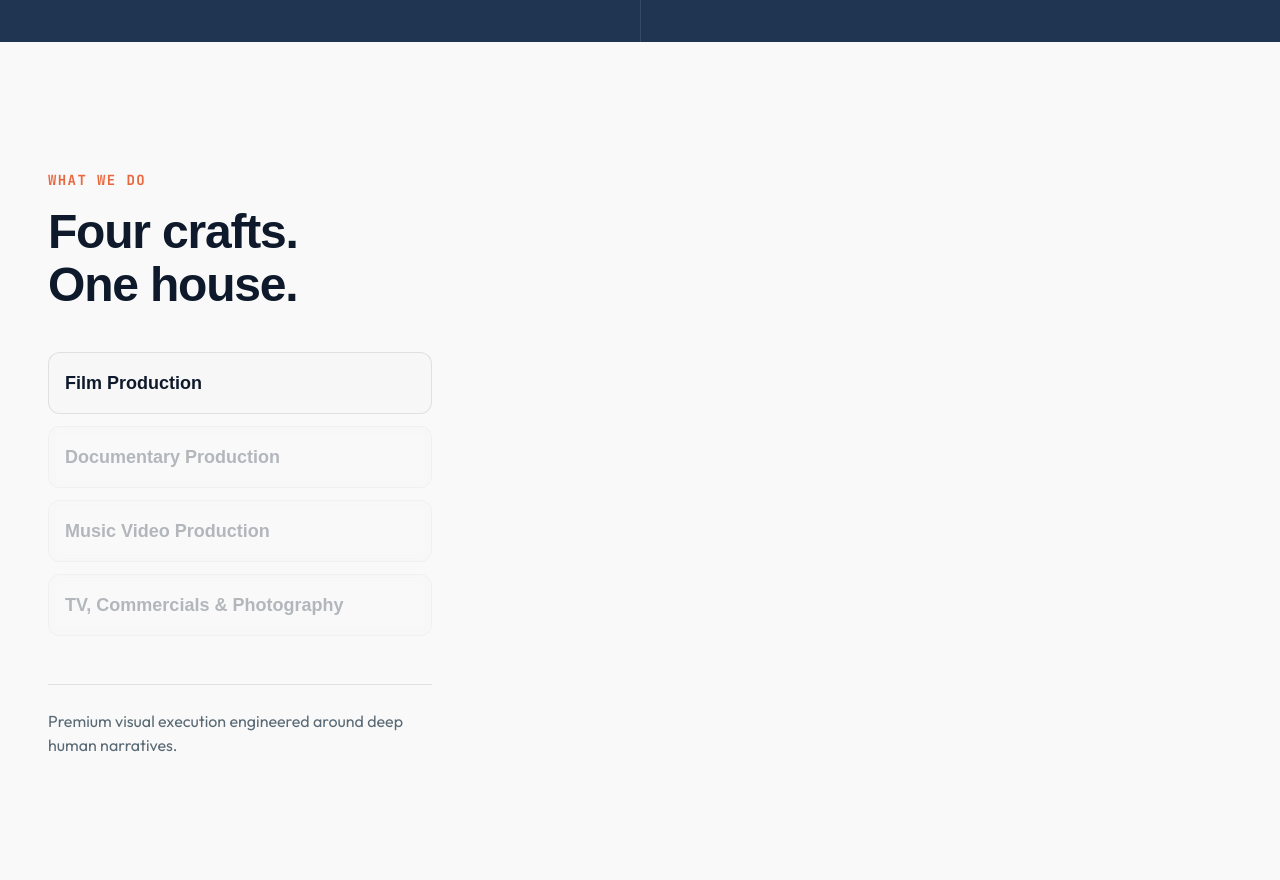
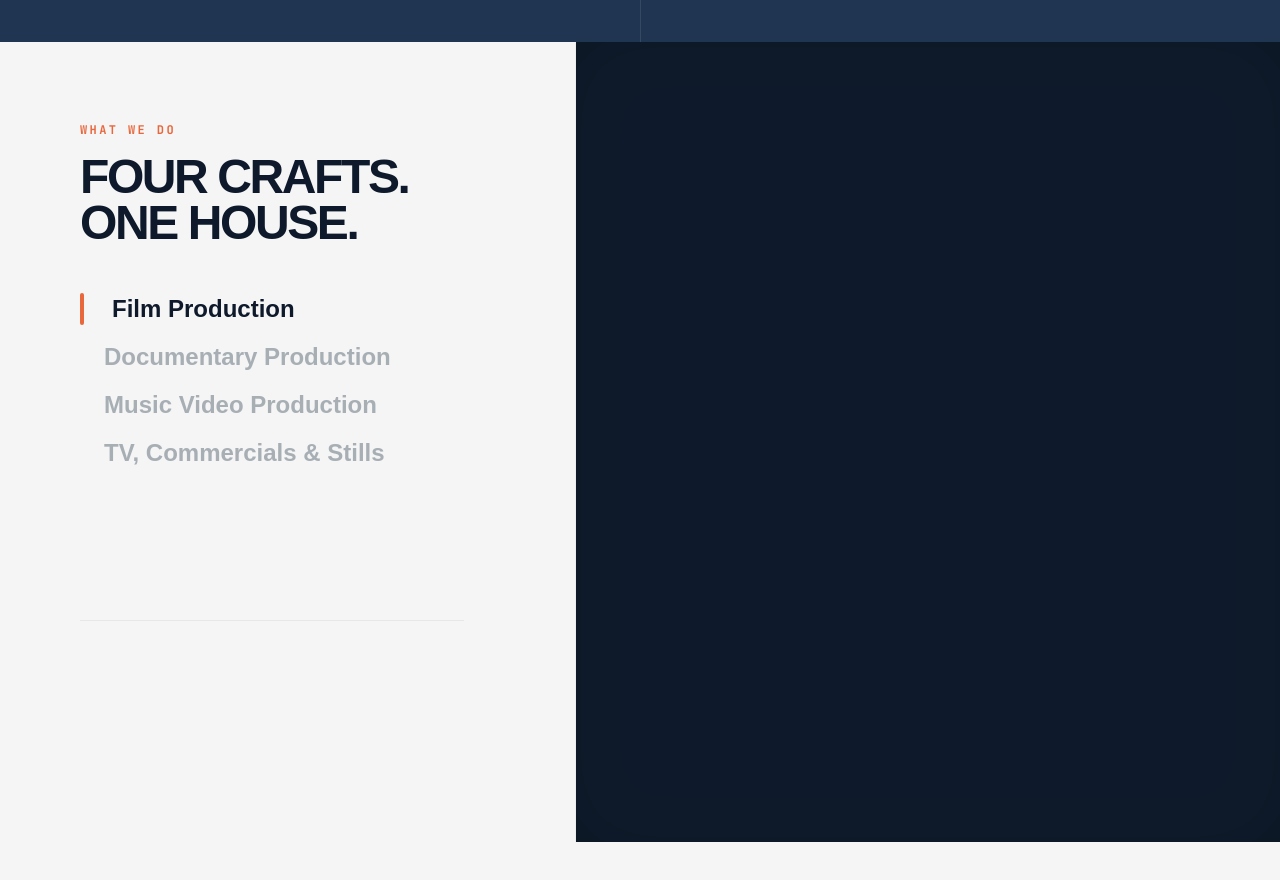
Before and after one commit to tonyk-code/ESAG, a React (Vite) app: page / in a window 1280 px wide. Shown: the part 1620-2500 px from the top of the page. Built offline with nearby package versions, Linux system fonts and the light colour scheme; a web font is replaced by a local one.

Commit message:
add design-system aligned AwardsStrip and sticky services scrolling

```diff
--- /dev/null
+++ b/src/components/pages/home/AwardsStrip.tsx
@@ -0,0 +1,90 @@
+import { motion } from "motion/react";
+
+interface AwardBadge {
+  name: string;
+  year: string;
+  category: string;
+  imgUrl: string;
+}
+
+export default function AwardsStrip() {
+  const awards: AwardBadge[] = [
+    {
+      name: "Addy Awards",
+      year: "2025",
+      category: "Best Cinematography",
+      imgUrl: "https://cdn.prod.website-files.com/65f0eda4907429e328a9b8a2/65f69850f859eed35314545f_addy.webp",
+    },
+    {
+      name: "Telly Awards",
+      year: "2025",
+      category: "Gold Winner — Commercials",
+      imgUrl: "https://cdn.prod.website-files.com/65f0eda4907429e328a9b8a2/65f6a2084368510500989f99_telly.webp",
+    },
+    {
+      name: "Muse Creative Awards",
+      year: "2024",
+      category: "Platinum — Video Production",
+      imgUrl: "https://cdn.prod.website-files.com/65f0eda4907429e328a9b8a2/65f6a26d3eae060f2437bc72_muse.webp",
+    },
+  ];
+
+  return (
+    <div
+      className="w-full bg-surface-alt border-b border-border/80 overflow-hidden"
+      style={{
+        paddingTop: "var(--_spacing---section-space--small)",
+        paddingBottom: "var(--_spacing---section-space--small)"
+      }}
+    >
+      <div
+        className="mx-auto flex flex-col items-center"
+        style={{
+          maxWidth: "var(--max-width--main)",
+          paddingLeft: "var(--site--margin)",
+          paddingRight: "var(--site--margin)"
+        }}
+      >
+
+        <div className="flex items-center gap-4 mb-12 select-none opacity-80">
+          <svg className="w-5 h-5 text-accent transform -scale-x-100" fill="none" stroke="currentColor" strokeWidth="1.5" viewBox="0 0 24 24">
+            <path strokeLinecap="round" strokeLinejoin="round" d="M12 21a9 9 0 0 1-9-9m9 9a9 9 0 0 0 9-9m-9 9V3m0 18a9 9 0 0 1 9-9m-9 9a9 9 0 0 0-9-9M3 12h18" />
+          </svg>
+
+          <span className="font-mono text-xs font-bold uppercase tracking-widest text-secondary">
+            AWARD WINNING PRODUCTION STUDIO
+          </span>
+
+          <svg className="w-5 h-5 text-accent" fill="none" stroke="currentColor" strokeWidth="1.5" viewBox="0 0 24 24">
+            <path strokeLinecap="round" strokeLinejoin="round" d="M12 21a9 9 0 0 1-9-9m9 9a9 9 0 0 0 9-9m-9 9V3m0 18a9 9 0 0 1 9-9m-9 9a9 9 0 0 0-9-9M3 12h18" />
+          </svg>
+        </div>
+
+        <div
+          className="w-full max-w-4xl grid grid-cols-1 md:grid-cols-3 items-center justify-items-center"
+        >
+          {awards.map((award, idx) => (
+            <motion.div
+              key={`award-${idx}`}
+              initial={{ opacity: 0, y: 12 }}
+              whileInView={{ opacity: 1, y: 0 }}
+              viewport={{ once: true, margin: "-20px" }}
+              transition={{ duration: 0.6, delay: idx * 0.08, ease: [0.16, 1, 0.3, 1] }}
+              className="flex items-center text-center group w-fit "
+            >
+              <div className="h-16 flex items-center justify-center mb-5">
+                <img
+                  src={award.imgUrl}
+                  alt={`${award.name} Crest`}
+                  className="max-h-full w-auto object-contain"
+                  loading="lazy"
+                />
+              </div>
+            </motion.div>
+          ))}
+        </div>
+
+      </div>
+    </div>
+  );
+}
--- a/src/components/pages/home/ServicesOverview.tsx
+++ b/src/components/pages/home/ServicesOverview.tsx
@@ -1,6 +1,6 @@
-import { useRef } from "react";
+import { useRef, useState } from "react";
 import { Link } from "react-router";
-import { motion, useScroll, useTransform, MotionValue } from "motion/react";
+import { motion, useScroll, useMotionValueEvent } from "motion/react";
 import { ArrowRight } from "lucide-react";
 
 interface ServiceItem {
@@ -10,130 +10,34 @@ interface ServiceItem {
   img: string;
 }
 
-/* ============================================================
-   SUB-COMPONENT 1: Pinned Tracking Tab (Left Column)
-   ============================================================ */
-/* ============================================================
-   SUB-COMPONENT 1: Pinned Tracking Tab (Left Column)
-   ============================================================ */
-function TrackingTab({
-  title,
-  idx,
-  total,
-  progress
-}: {
-  title: string;
-  idx: number;
-  total: number;
-  progress: MotionValue<number>;
-}) {
-  const step = 1 / total;
-  const startRange = idx * step;
-  const endRange = (idx + 1) * step;
-
-  // FIXED: Wrapped calculation thresholds in Math constraints to guarantee native boundaries
-  const tabOpacity = useTransform(
-    progress,
-    [
-      Math.max(0, startRange - 0.05),
-      startRange,
-      endRange,
-      Math.min(1, endRange + 0.05)
-    ],
-    [0.3, 1, 1, 0.3]
-  );
-
-  return (
-    <motion.div
-      style={{ opacity: tabOpacity }}
-      className="p-4 rounded-xl border border-border bg-surface/40 backdrop-blur-xs font-display font-semibold text-lg text-primary"
-    >
-      {title}
-    </motion.div>
-  );
-}
-
-/* ============================================================
-   SUB-COMPONENT 2: Scrolling Service Card (Right Column)
-   ============================================================ */
-function ServiceCard({ service }: { service: ServiceItem }) {
-  const cardRef = useRef<HTMLDivElement>(null);
-
-  // Cleanly tracking individual element viewport status away from loop callbacks
-  const { scrollYProgress: cardProgress } = useScroll({
-    target: cardRef,
-    offset: ["start end", "center center"]
-  });
-
-  const opacity = useTransform(cardProgress, [0, 0.7], [0, 1]);
-  const x = useTransform(cardProgress, [0, 0.7], [25, 0]);
-
-  return (
-    <motion.div
-      ref={cardRef}
-      style={{ opacity, x }}
-      className="w-full flex flex-col p-6 md:p-8 rounded-2xl border border-border bg-surface shadow-card relative overflow-hidden group"
-    >
-      <div className="flex items-center space-x-3 mb-6">
-        <h3 className="text-2xl md:text-3xl font-display font-bold text-primary">
-          {service.title}
-        </h3>
-      </div>
-
-      <div className="w-full aspect-4/3 rounded-xl overflow-hidden border border-border bg-canvas relative mb-6">
-        <img
-          src={service.img}
-          alt={service.title}
-          className="w-full h-full object-cover group-hover:scale-105 transition-transform duration-700 ease-out"
-          loading="lazy"
-        />
-      </div>
-
-      <p className="font-body text-secondary text-lg mb-6 leading-relaxed">
-        {service.desc}
-      </p>
-
-      <Link
-        to={service.path}
-        className="text-accent font-medium inline-flex items-center gap-2 transition-colors group/link hover:text-accent-hover self-start"
-      >
-        Explore{" "}
-        <ArrowRight className="w-4 h-4 transition-transform group-hover/link:translate-x-1" />
-      </Link>
-    </motion.div>
-  );
-}
-
-/* ============================================================
-   MAIN WRAPPER COMPONENT
-   ============================================================ */
 export default function ServicesOverview() {
   const containerRef = useRef<HTMLDivElement>(null);
+  const [activeIndex, setActiveIndex] = useState(0);
 
   const services: ServiceItem[] = [
     {
       title: "Film Production",
-      desc: "Award-winning cinema and feature films.",
+      desc: "Award-winning cinema and feature films built for global screens.",
       path: "/services/film",
-      img: "https://picsum.photos/seed/film/800/600",
+      img: "https://images.unsplash.com/photo-1596483941213-f9d3d65cf52d?w=400&auto=format&fit=crop&q=60&ixlib=rb-4.1.0&ixid=M3wxMjA3fDB8MHxzZWFyY2h8NDN8fGZpbG0lMjBwcm9kdWN0aW9ufGVufDB8fDB8fHww",
     },
     {
       title: "Documentary Production",
-      desc: "Research-led stories for NGOs and global organizations.",
+      desc: "Research-led stories crafted for NGOs and global organizations.",
       path: "/services/documentary",
-      img: "https://picsum.photos/seed/doc/800/600",
+      img: "https://images.unsplash.com/photo-1761370981309-219ac22752af?w=400&auto=format&fit=crop&q=60&ixlib=rb-4.1.0&ixid=M3wxMjA3fDB8MHxzZWFyY2h8ODR8fGRvY3VtZW50YXJ5JTIwcHJvZHVjdGlvbnxlbnwwfHwwfHx8MA%3D%3D",
     },
     {
       title: "Music Video Production",
-      desc: "200+ videos for Ethiopia's biggest artists.",
+      desc: "Over 200 high-energy visuals created for Ethiopia's biggest artists.",
       path: "/services/music-video",
-      img: "https://picsum.photos/seed/music/800/600",
+      img: "https://images.unsplash.com/photo-1669892977943-bff31e658d65?w=400&auto=format&fit=crop&q=60&ixlib=rb-4.1.0&ixid=M3wxMjA3fDB8MHxzZWFyY2h8MTEwfHxtdXNpYyUyMHByb2R1Y3Rpb258ZW58MHx8MHx8fDA%3D",
     },
     {
-      title: "TV, Commercials & Photography",
-      desc: "Brand campaigns, serials, and commercial stills.",
+      title: "TV, Commercials & Stills",
+      desc: "High-impact brand campaigns and precision commercial photography.",
       path: "/services/tv-commercials",
-      img: "https://picsum.photos/seed/tv/800/600",
+      img: "https://images.unsplash.com/photo-1616418625298-baef98bc34f8?w=400&auto=format&fit=crop&q=60&ixlib=rb-4.1.0&ixid=M3wxMjA3fDB8MHxzZWFyY2h8MTF8fGNvbW1lcmNpYWxzfGVufDB8fDB8fHww",
     },
   ];
 
@@ -142,51 +46,124 @@ export default function ServicesOverview() {
     offset: ["start start", "end end"],
   });
 
+  useMotionValueEvent(scrollYProgress, "change", (latest) => {
+    const totalServices = services.length;
+    const index = Math.floor(latest * totalServices);
+    const clampedIndex = Math.min(Math.max(index, 0), totalServices - 1);
+    if (clampedIndex !== activeIndex) {
+      setActiveIndex(clampedIndex);
+    }
+  });
+
   return (
     <section
       ref={containerRef}
-      className="py-24 md:py-32 bg-canvas relative"
-      id="features"
+      className="relative bg-surface border-b border-border pb-10"
+      style={{ height: `${services.length * 100}vh` }}
     >
-      <div className="max-w-7xl mx-auto px-6 md:px-12 grid grid-cols-1 lg:grid-cols-12 gap-12 lg:gap-16 items-start">
-
-        {/* LEFT COLUMN: Sticky Navigation Elements */}
-        <div className="lg:col-span-5 lg:sticky lg:top-24 flex flex-col justify-between h-auto lg:h-[calc(100vh-16rem)] space-y-12">
+      <div className="sticky top-0 left-0 w-full h-screen overflow-hidden flex flex-col lg:flex-row">
+        <div className="w-full lg:w-[45%] h-full flex flex-col justify-between p-6 md:p-12 lg:p-20 z-10 bg-surface/90 lg:bg-surface backdrop-blur-md lg:backdrop-blur-none border-r border-border/40">
           <div>
-            <span className="font-mono text-accent font-bold text-sm tracking-widest uppercase block mb-4">
+            <span className="font-mono text-accent font-bold text-xs tracking-[0.2em] uppercase block mb-4">
               WHAT WE DO
             </span>
-            <h2 className="text-4xl md:text-5xl font-display font-bold text-primary tracking-tight mb-10 leading-[1.1]">
-              Four crafts.<br />One house.
+            <h2 className="text-4xl md:text-5xl font-display font-black text-primary uppercase tracking-tighter mb-12 leading-[0.95]">
+              Four crafts.
+              <br />
+              One house.
             </h2>
 
-            <div className="flex flex-col space-y-3 max-w-sm">
-              {services.map((service, idx) => (
-                <TrackingTab
-                  key={`tab-${service.title}`}
-                  title={service.title}
-                  idx={idx}
-                  total={services.length}
-                  progress={scrollYProgress}
-                />
-              ))}
+            <div className="flex flex-col space-y-4 max-w-sm">
+              {services.map((service, idx) => {
+                const isActive = idx === activeIndex;
+                return (
+                  <button
+                    key={`nav-${idx}`}
+                    onClick={() => {
+                      // Smooth scroll mechanism matching custom interaction patterns
+                      const element = containerRef.current;
+                      if (element) {
+                        const totalHeight = element.scrollHeight;
+                        const targetPos = (idx / services.length) * totalHeight;
+                        window.scrollTo({
+                          top: targetPos + element.offsetTop,
+                          behavior: "smooth",
+                        });
+                      }
+                    }}
+                    className="text-left relative pl-6 transition-all duration-300 group"
+                  >
+                    <div
+                      className={`absolute left-0 top-1/2 -translate-y-1/2 w-1 h-8 bg-accent rounded-full transition-all duration-300 ${
+                        isActive
+                          ? "opacity-100 scale-y-100"
+                          : "opacity-0 scale-y-50 group-hover:opacity-40"
+                      }`}
+                    />
+                    <span
+                      className={`font-display font-bold text-xl md:text-2xl transition-all duration-300 block ${
+                        isActive
+                          ? "text-primary translate-x-2"
+                          : "text-secondary/50 group-hover:text-secondary hover:translate-x-1"
+                      }`}
+                    >
+                      {service.title}
+                    </span>
+                  </button>
+                );
+              })}
             </div>
           </div>
 
-          <div className="pt-6 border-t border-border max-w-sm">
-            <p className="font-body text-secondary text-base mb-4">
-              Premium visual execution engineered around deep human narratives.
-            </p>
+          {/* Dynamic Active Block Description Display */}
+          <div className="mt-8 pt-8 border-t border-border/60 max-w-sm min-h-35 flex flex-col justify-between">
+            <motion.div
+              key={activeIndex}
+              initial={{ opacity: 0, y: 15 }}
+              animate={{ opacity: 1, y: 0 }}
+              transition={{ duration: 0.4, ease: "easeOut" }}
+            >
+              <p className="font-body text-secondary text-base md:text-lg leading-relaxed mb-6">
+                {services[activeIndex].desc}
+              </p>
+              <Link
+                to={services[activeIndex].path}
+                className="text-accent font-mono font-bold uppercase text-xs tracking-widest inline-flex items-center gap-2 transition-colors hover:text-accent-hover"
+              >
+                Explore Workspace <ArrowRight className="w-3.5 h-3.5" />
+              </Link>
+            </motion.div>
           </div>
         </div>
 
-        {/* RIGHT COLUMN: Scrolling Cards */}
-        <div className="lg:col-span-7 flex flex-col space-y-24 lg:space-y-36 pb-[15vh]">
-          {services.map((service) => (
-            <ServiceCard key={`card-${service.title}`} service={service} />
-          ))}
+        {/* RIGHT PANEL: Cinematic Project Windows */}
+        <div className="w-full lg:w-[55%] h-[50vh] lg:h-full relative bg-primary overflow-hidden">
+          {/* Subtle radial inner glow vignetting over production scenes */}
+          <div className="absolute inset-0 z-10 pointer-events-none shadow-[inset_0_0_80px_rgba(0,0,0,0.15)] mix-blend-multiply" />
+
+          {services.map((service, idx) => {
+            const isActive = idx === activeIndex;
+            return (
+              <motion.div
+                key={`img-${idx}`}
+                className="absolute inset-0 w-full h-full"
+                initial={{ opacity: 0, scale: 1.08 }}
+                animate={{
+                  opacity: isActive ? 1 : 0,
+                  scale: isActive ? 1 : 1.08,
+                  zIndex: isActive ? 1 : 0,
+                }}
+                transition={{ duration: 0.7, ease: [0.16, 1, 0.3, 1] }} // Fast-out smooth cinematic curve
+              >
+                <img
+                  src={service.img}
+                  alt={service.title}
+                  className="w-full h-full object-cover filtering-density"
+                />
+              </motion.div>
+            );
+          })}
         </div>
-
       </div>
     </section>
   );
--- a/src/pages/Home.tsx
+++ b/src/pages/Home.tsx
@@ -7,6 +7,7 @@ import Clients from "../components/pages/home/Clients";
 import CallToAction from "../components/pages/home/CallToAction";
 import TeamTeaser from "../components/pages/home/TeamTeaser";
 import ProductionServicesTrack from "../components/pages/home/ProductionServicesTrack";
+import AwardsStrip from "../components/pages/home/AwardsStrip";
 
 
 export default function Home() {
@@ -16,6 +17,7 @@ export default function Home() {
       <Clients />
       <Intro />
       <ServicesOverview />
+      <AwardsStrip/>
       <FeaturedWork />
       <ProductionServicesTrack />
       <TeamTeaser/>
```
